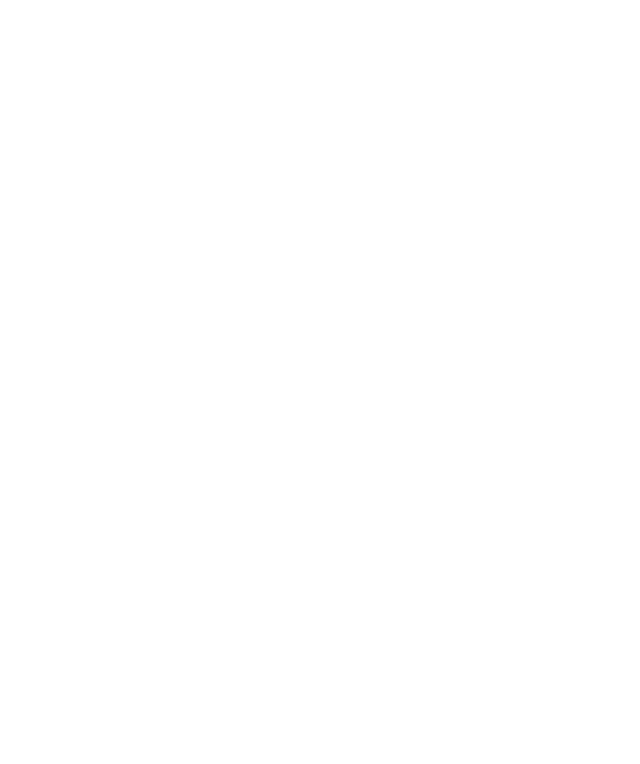
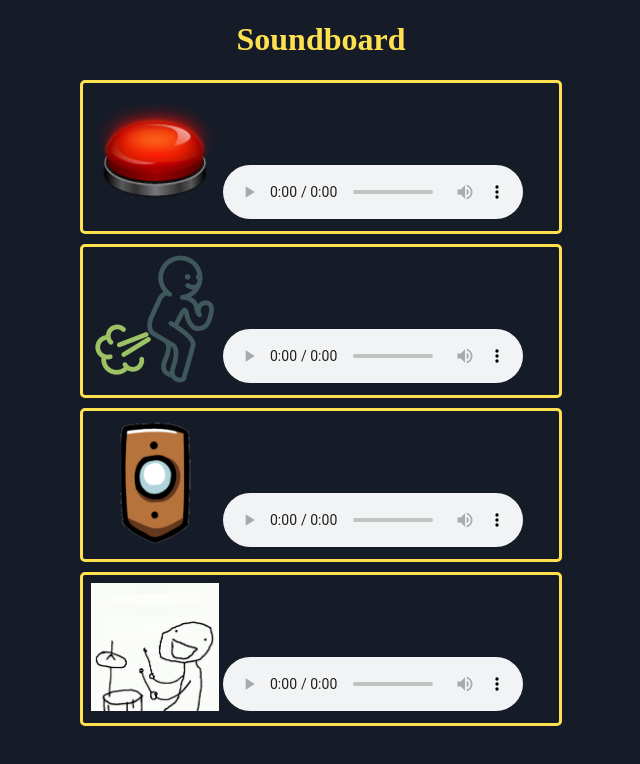
Before and after one commit to MaasLiamPXL/Week7-8-en-9_Oefening1, a plain HTML site: page index.html in a window 1280 px wide. Shown: the whole page, without its empty margins (319-959 px from the left). Drawn offline with Linux system fonts and the light colour scheme.

Commit message:
de oude oefening overgenomen zodat hij klaar is om aangepast te worden

```diff
--- a/index.html
+++ b/index.html
@@ -3,8 +3,35 @@
 <head>
     <meta charset="UTF-8">
     <title>Title</title>
+    <link rel="stylesheet" href="oefening4.css">
 </head>
 <body>
-
+<header>
+    <h1>Soundboard</h1>
+</header>
+<article>
+    <img src="assets/buzzer.png" alt="Buzzer">
+    <audio controls>
+        <source src="assets/buzzer.mp3" type="audio/mp3">
+    </audio>
+</article>
+<article>
+    <img src="assets/fart.png" alt="Fart">
+    <audio controls>
+        <source src="assets/fart.mp3" type="audio/mp3">
+    </audio>
+</article>
+<article>
+    <img src="assets/doorbell.png" alt="Doorbell">
+    <audio controls>
+        <source src="assets/doorbell.mp3" type="audio/mp3">
+    </audio>
+</article>
+<article>
+    <img src="assets/badumtss.png" alt="badumtss">
+    <audio controls>
+        <source src="assets/badumtss.mp3" type="audio/mp3">
+    </audio>
+</article>
 </body>
 </html>
```
